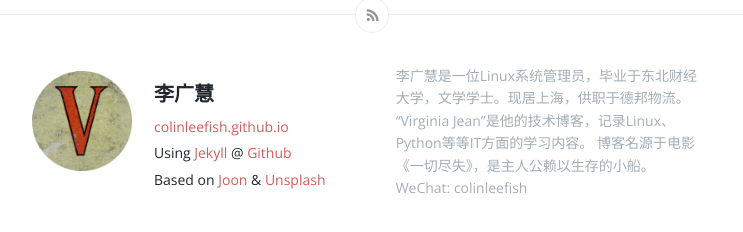
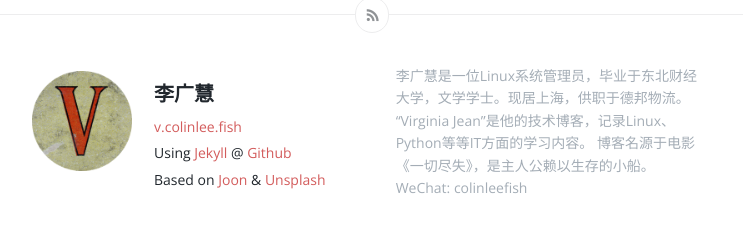
Before and after one commit to colinleefish/colinleefish.github.io, a Jekyll site: the page built from index.html, in a window 1280 px wide and 900 px high, scrolled down 4100 px. Shown: the part 651-883 px from the top of the window, without its empty margins (268-1011 px from the left). Built offline with Jekyll 4.4.1, drawn with Linux system fonts in a browser that asks for light colours; the list of posts is cut into pages by our own code; comment, search, counter and statistics services are not loaded.

Commit message:
removed "keep calm" and edited config.yml

```diff
--- a/_config.yml
+++ b/_config.yml
@@ -7,7 +7,7 @@ description: > # this means to ignore newlines until "url:"
   “Virginia Jean”是他的技术博客，记录Linux、Python等等IT方面的学习内容。
   博客名源于电影《一切尽失》，是主人公赖以生存的小船。<br />
   WeChat: colinleefish
-url: "https://colinleefish.github.io" # the base hostname & protocol for your site
+url: "https://v.colinlee.fish" # the base hostname & protocol for your site
 baseurl: "" # the subpath of your site, e.g. /blog/
 
 # The author's (or owner's) name. Will show in footer.
```
Also changed, not shown: _posts/2016-07-15-how-to-download-oracle-linux-from-official-site.md (+0 -1 lines).
